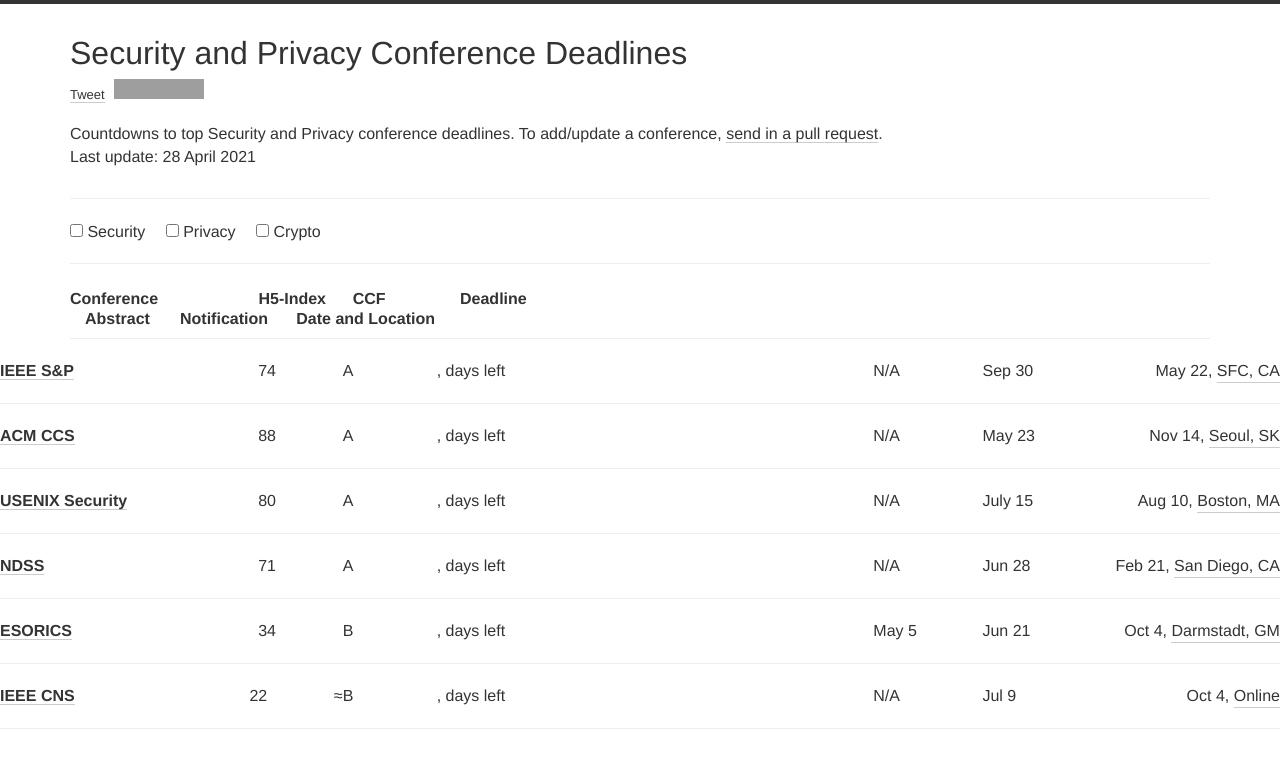
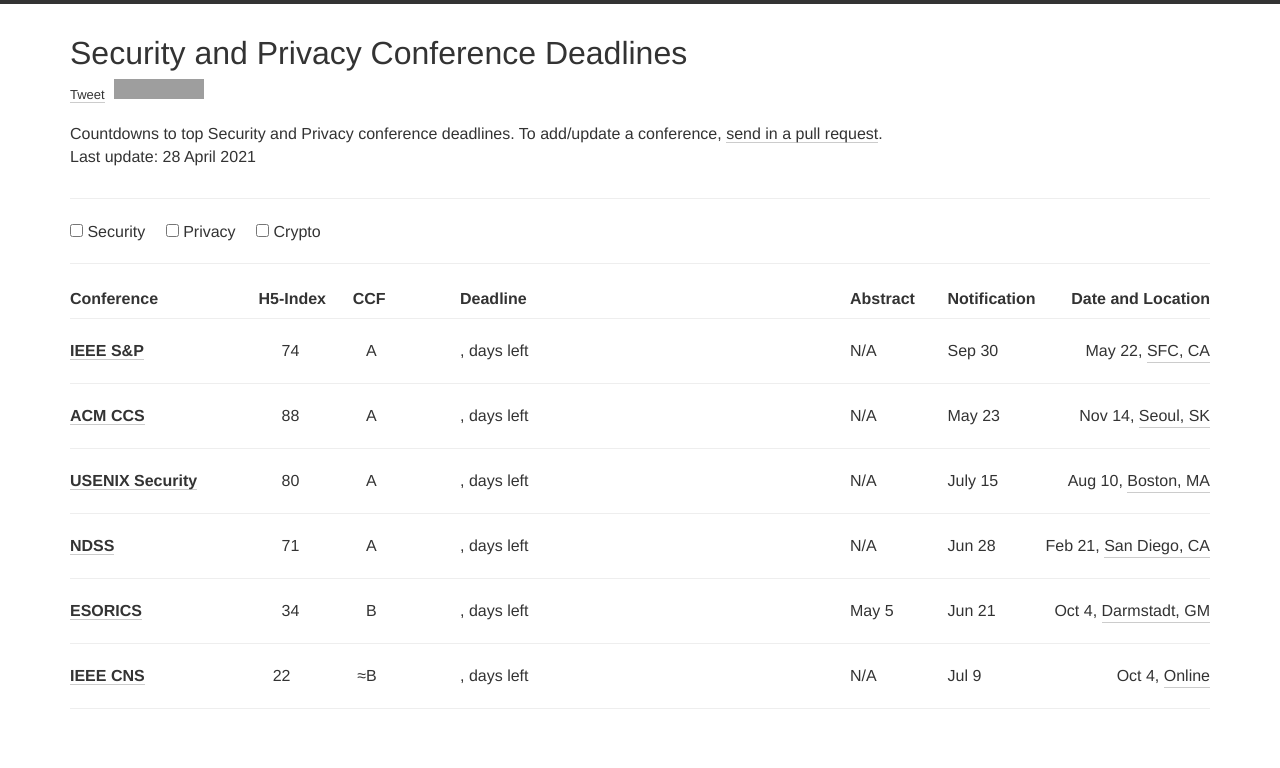
Before and after one commit to jianghaizhi/conference, a Jekyll site: the page built from index.html, in a window 1280 px wide. Shown: the top 768 px of the page. Built offline with Jekyll 4.4.1, drawn with Linux system fonts in a browser that asks for light colours; nearby versions of some CDN libraries; comment, search, counter and statistics services are not loaded; grey boxes are pictures that could not be loaded.

Commit message:
Update index.html

```diff
--- a/index.html
+++ b/index.html
@@ -48,7 +48,7 @@
               </form><hr>
              <div class="row" style="padding-top:5px">
        <div class="col-xs-12 col-md-4"><h2>Conference<font style="float:right">H5-Index&nbsp;&nbsp;&nbsp;&nbsp;&nbsp;&nbsp;CCF&nbsp;&nbsp;&nbsp;&nbsp;&nbsp;&nbsp;&nbsp;&nbsp;&nbsp;&nbsp;</font></h2></div>
-      <div class="col-xs-12 col-md-4"><h2><div  style="float:center;">Deadline</h2></div></div>
+      <div class="col-xs-12 col-md-4"><div  style="float:center;"><h2>Deadline</h2></div></div>
         <div class="col-xs-12 col-md-1"><h2>Abstract</h2></div>
         <div class="col-xs-12 col-md-1"><h2>Notification</h2></div>
         <div class="col-xs-12 col-md-2"><h2 style="float:right;">Date and Location</h2></div>
```
